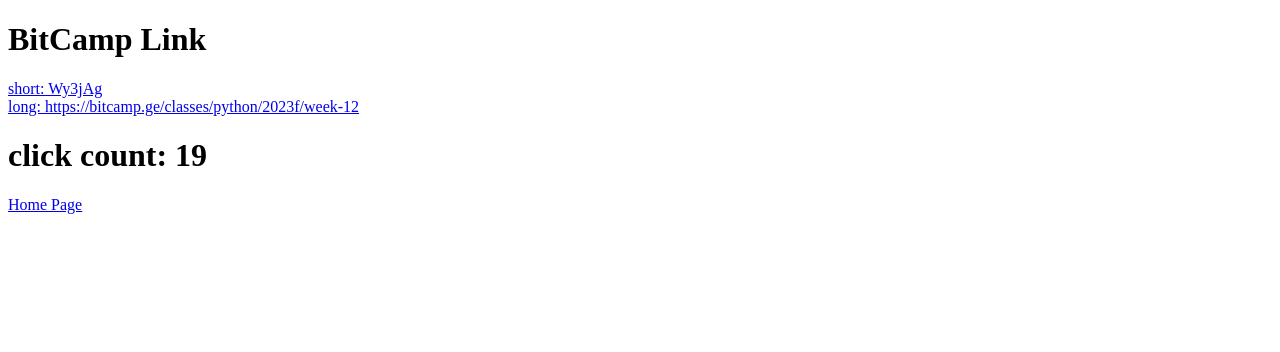
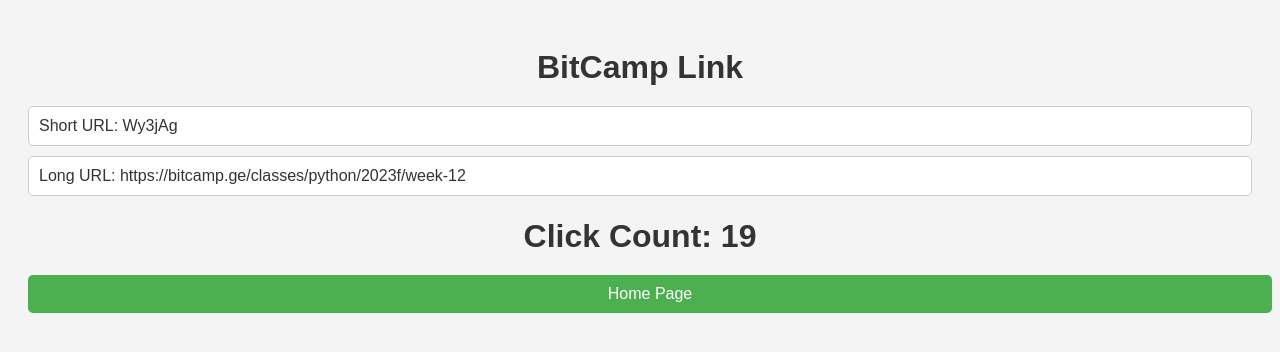
Before and after one commit to AndreaGogrichiani/URL_Shortener, a Django app: a page that uses urlproject/urlapp/templates/urlapp/url.html in a window 1280 px wide. Shown: the top 352 px of the page. Run offline with Django 5.2, Linux system fonts and the light colour scheme; data comes from the database, SQL or seed files in the repository; both versions use the stored data as it was after the commit.

Commit message:
change design

```diff
--- a/urlproject/urlapp/templates/urlapp/url.html
+++ b/urlproject/urlapp/templates/urlapp/url.html
@@ -3,12 +3,58 @@
 <head>
     <meta charset="UTF-8">
     <title>URL-Shortener</title>
+    <style>
+        body {
+            font-family: Arial, sans-serif;
+            background-color: #f4f4f4;
+            padding: 20px;
+        }
+
+        h1 {
+            text-align: center;
+            margin-bottom: 20px;
+            color: #333;
+        }
+
+        a {
+            display: block;
+            padding: 10px;
+            margin-bottom: 10px;
+            text-decoration: none;
+            color: #333;
+            background-color: #fff;
+            border: 1px solid #ccc;
+            border-radius: 5px;
+        }
+
+        a:hover {
+            background-color: #f0f0f0;
+        }
+
+        .btn {
+            display: block;
+            width: 100%;
+            text-align: center;
+            padding: 10px;
+            margin-top: 20px;
+            background-color: #4CAF50;
+            color: #fff;
+            text-decoration: none;
+            border: none;
+            border-radius: 5px;
+            cursor: pointer;
+        }
+
+        .btn:hover {
+            background-color: #45a049;
+        }
+    </style>
 </head>
 <body>
     <h1>{{ url_name }}</h1>
-    <a href="{{ long_url }}">short: {{ short_url }}</a><br>
-    <a href="{{ long_url }}">long: {{ long_url }}</a><br>
-    <h1>click count: {{ click_count }}</h1>
+    <a href="{{ long_url }}">Short URL: {{ short_url }}</a>
+    <a href="{{ long_url }}">Long URL: {{ long_url }}</a>
+    <h1>Click Count: {{ click_count }}</h1>
     <a href="http://127.0.0.1:8000" class="btn">Home Page</a>
 </body>
 </html>
```
Also changed, not shown: urlproject/urlapp/templates/urlapp/add_url.html (+67 -8 lines), urlproject/urlapp/templates/urlapp/home.html (+85 -18 lines), urlproject/db.sqlite3.
